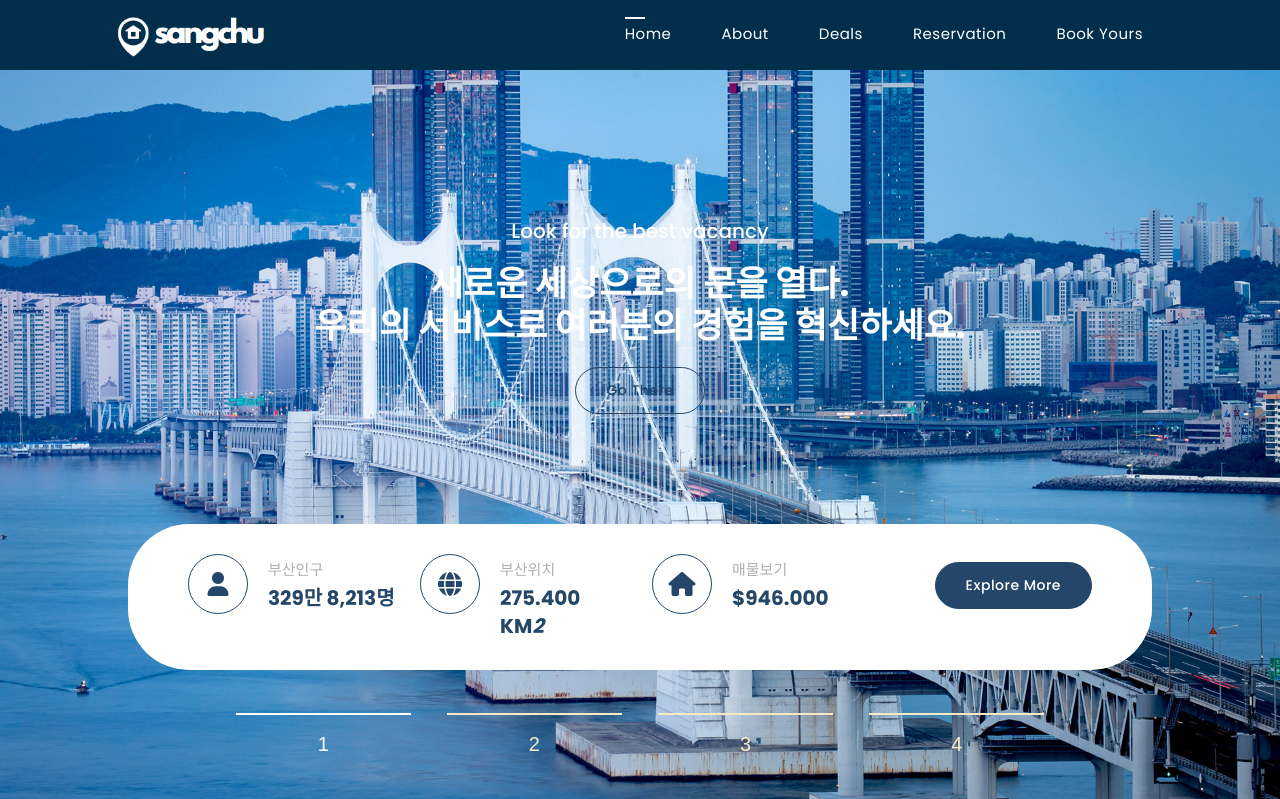
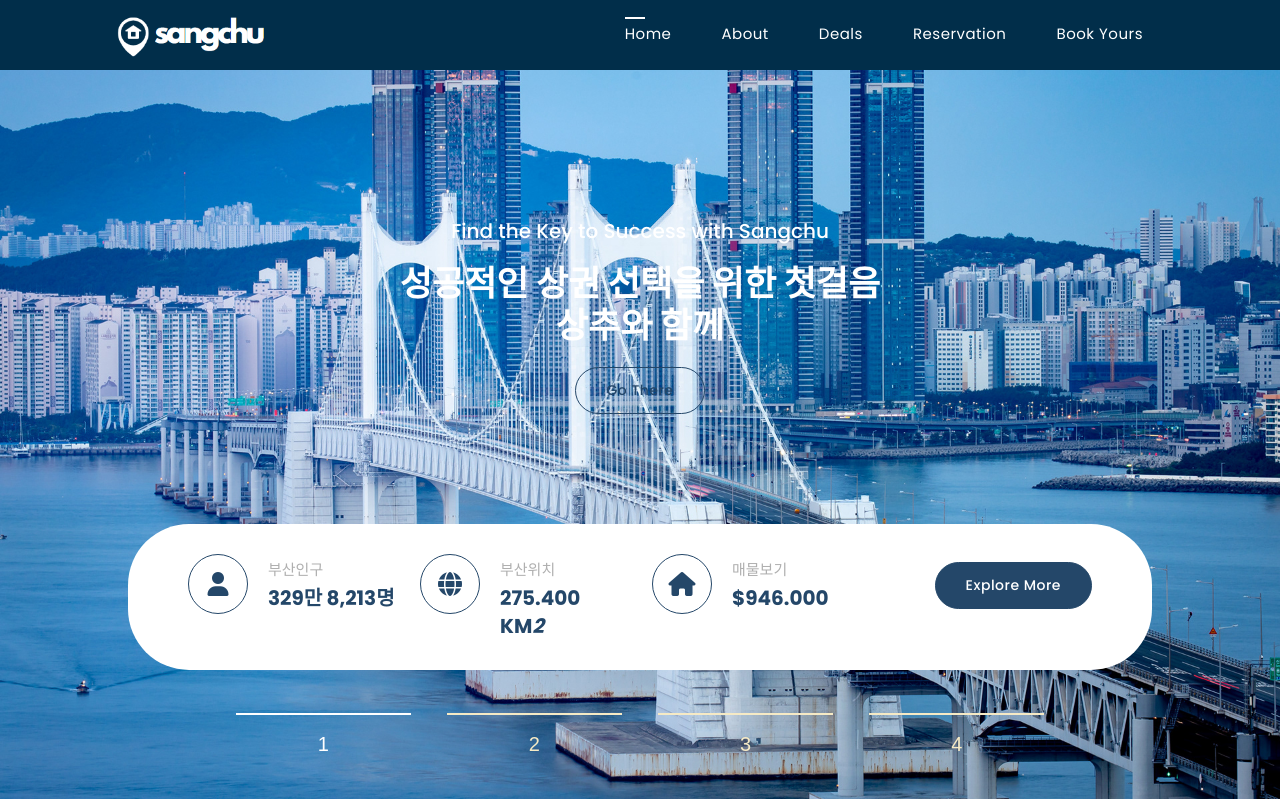
Before and after one commit to offensivesoup/Sangchu_Final_PJT, a Django app: page / in a window 1280 px wide. Shown: the top 799 px of the page. Run offline with Django 4.2, Linux system fonts and the light colour scheme; some libraries are stand-ins or nearby versions.

Commit message:
style: text

```diff
--- a/rootWEB/mainApp/templates/main/index.html
+++ b/rootWEB/mainApp/templates/main/index.html
@@ -86,8 +86,8 @@ https://templatemo.com/tm-580-woox-travel
         <div id="top-banner-1" class="banner">
           <div class="banner-inner-wrapper header-text">
             <div class="main-caption">
-              <h2>Look for the best vacancy</h2>
-              <h2 style="color:white;font-weight:bolder;font-size:35px">새로운 세상으로의 문을 열다. <br>우리의 서비스로 여러분의 경험을 혁신하세요.</h2>
+              <h2>Find the Key to Success with Sangchu</h2>
+              <h2 style="color:white;font-weight:bolder;font-size:35px">성공적인 상권 선택을 위한 첫걸음 <br>상추와 함께</h2>
               <div class="border-button"><a href="about.html">Go There</a></div>
             </div>
             <div class="container">
@@ -122,8 +122,8 @@ https://templatemo.com/tm-580-woox-travel
         <div id="top-banner-2" class="banner">
           <div class="banner-inner-wrapper header-text">
             <div class="main-caption">
-              <h2>Ready for Change?</h2>
-              <h2 style="color:white;font-weight:bolder;font-size:35px">매물찾기의 모든 것 <br>상추에서 쉽고 간단하게</h2>
+              <h2>Find the Key to Success with Sangchu</h2>
+              <h2 style="color:white;font-weight:bolder;font-size:35px">당신의 비즈니스에<br>최적화된 상권을 찾다</h2>
               <div class="border-button"><a href="about.html">Go There</a></div>
             </div>
             <div class="container">
@@ -158,8 +158,8 @@ https://templatemo.com/tm-580-woox-travel
         <div id="top-banner-3" class="banner">
           <div class="banner-inner-wrapper header-text">
             <div class="main-caption">
-              <h2>Ready for Change?</h2>
-              <h2 style="color:white;font-weight:bolder;font-size:35px">새로운 세상으로의 문을 열다. <br>우리의 서비스로 여러분의 경험을 혁신하세요.</h2>
+              <h2>Find the Key to Success with Sangchu</h2>
+              <h2 style="color:white;font-weight:bolder;font-size:35px">언제 어디서든 <br>원할 때 간편하게</h2>
               <div class="border-button"><a href="about.html">Go There</a></div>
             </div>
             <div class="container">
@@ -194,7 +194,7 @@ https://templatemo.com/tm-580-woox-travel
         <div id="top-banner-4" class="banner">
           <div class="banner-inner-wrapper header-text">
             <div class="main-caption">
-              <h2>Look for the best vacancy</h2>
+              <h2>Find the Key to Success with Sangchu</h2>
               <h2 style="color:white;font-weight:bolder;font-size:35px">상추로<br>나에게 딱 맞게</h2>
               <div class="border-button"><a href="about.html">Go There</a></div>
             </div>
```
